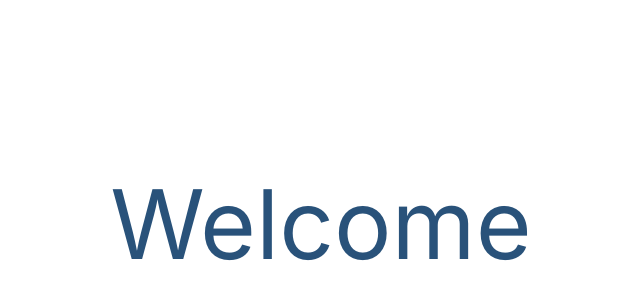
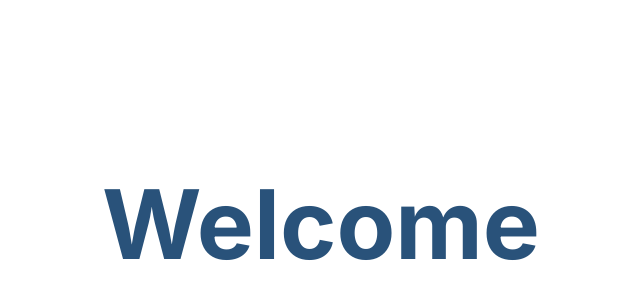
Before and after one commit to collegescore/frontend, a React (Create React App) app: page / in a window 1280 px wide. Shown: the part 176-476 px from the top of the page, without its empty margins (319-959 px from the left). Built offline with nearby package versions, Linux system fonts and the light colour scheme.

Commit message:
Theme styling: palette, button, and typography

```diff
--- a/src/theme.js
+++ b/src/theme.js
@@ -1,7 +1,12 @@
 import { createTheme, responsiveFontSizes } from "@mui/material/styles";
 import InterWoff2 from './fonts/Inter-VariableFont_wght.woff2'
 
-const theme = createTheme({
+const headingStyles = {
+  fontWeight: 700,
+  textTransform: "capitalize",
+};
+
+let theme = createTheme({
   palette: {
     primary: {
       main: "#29527A",
@@ -9,10 +14,30 @@ const theme = createTheme({
   },
   typography: {
     fontFamily: "'Inter', sans-serif",
-    h1:{
-      fontWeight: 700,
-      textTransform: "capitalize",
+  },
+});
+
+theme = createTheme(theme, {
+  palette: {
+    secondary: {
+      main: "#ffffff",
+      dark:"#e6e6e6",
+      contrastText: theme.palette.primary.main,
     },
+    /*Alternate to having white as secondary, we can create a custom color
+      primaryContrast: { //NOTICE:If we switch to typscript this will break  until we augment the pallet https://mui.com/material-ui/customization/palette/
+      main: "#FFFFFF",
+      light: "#f2f2f2",
+      dark:"#e6e6e6",
+      contrastText: theme.palette.primary.main,
+    },*/
+  },
+  typography: {
+    fontFamily: "'Inter', sans-serif",
+    h1: headingStyles,
+    h2: headingStyles,
+    h3: headingStyles,
+    h4: headingStyles,
     button: {
       textTransform: "none",
       fontSize: "1rem",
@@ -27,9 +52,36 @@ const theme = createTheme({
           font-style: normal;
           font-display: swap;
           font-weight: 100 900;
-          src: local('Inter'), local('Inter-Regular'), url(${InterWoff2}) format('woff2');
+          src: url(${InterWoff2}) format('woff2');
+          unicode-range: U+0000-00FF, U+0131, U+0152-0153, U+02BB-02BC, U+02C6, U+02DA, U+02DC, U+2000-206F, U+2074, U+20AC, U+2122, U+2191, U+2193, U+2202, U+2206, U+220F, U+2211, U+2212, U+2215, U+FEFF, U+FFFD;
         }
       `,
+    },
+    MuiButton: {
+      defaultProps: {
+        disableRipple: true,
+        disableElevation: true,
+      },
+      styleOverrides:{
+        root:{
+          paddingInline: "2rem",
+          paddingBlock: "0.75rem",
+          borderRadius: "8px",
+          transition: "background-color 0.4s ease",
+        },
+        outlined:{
+          borderWidth: "2px",
+        },
+        /*Use if using custom color instead of secondary white
+          outlinedPrimaryContrast:{
+          color: theme.palette.primary.main,
+          borderColor: theme.palette.primary.main,
+          "&:hover": {
+            borderColor: theme.palette.primary.main,
+            backgroundColor: theme.palette.action.hover,
+          },
+        },*/
+      },
     },
   },
 });
```
